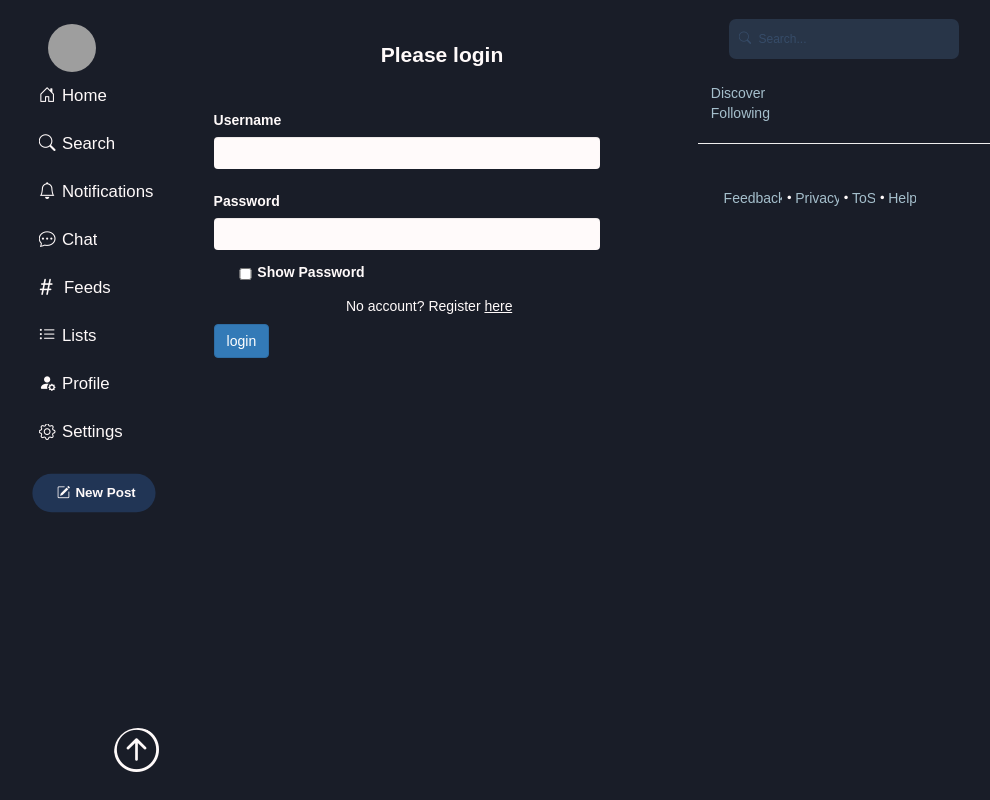
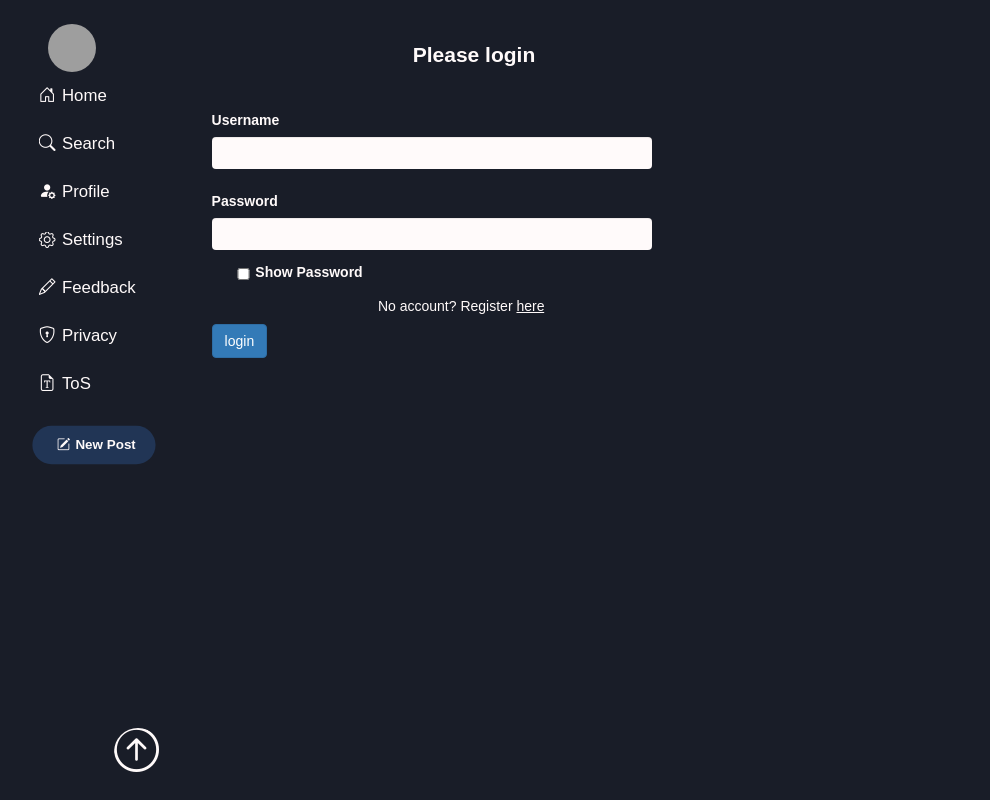
Before and after one commit to Synkrotic/FlutterTalk, a Flask app: page /profile in a window 1280 px wide. Shown: the whole page, without its empty margins (198-1188 px from the left). Run offline with Flask 3, Linux system fonts and the light colour scheme; data that the repository does not hold is empty; parts of the project's set-up code (start-up, migrations or seed data) failed here and were passed over; some libraries are stand-ins or nearby versions; grey boxes are pictures that could not be loaded.

Commit message:
Removed sidebar added items to navbar

```diff
--- a/app.py
+++ b/app.py
@@ -302,7 +302,7 @@ def getFullPage(renderedPage, activePageID=-1):
     )
 
     page += renderedPage
-    page += render_template("sidebar.html")
+    # page += render_template("sidebar.html")
     return page
 
 if __name__ == '__main__':
--- a/static/style.css
+++ b/static/style.css
@@ -17,13 +17,13 @@ body {
   color: var(--textColor) !important;
   display: flex;
   flex-direction: row;
-  justify-content: space-between;
+  justify-content: flex-start;
   height: 100vh;
   transition: 0.5s;
 }
 
 body main {
-  width: calc(40vw - 4px);
+  width: 45vw;
   border-top: none;
   border-bottom: none;
 }
--- a/templates/navbar.html
+++ b/templates/navbar.html
@@ -33,7 +33,7 @@
     {% endif %}
     <p>Search</p>
   </button>
-  <button
+  <!-- <button
     class="nav_button"
     id="notifications_button"
     title="Go to notifications."
@@ -69,6 +69,7 @@
       <i class="bi bi-list-ul"></i>
     {% endif %}
     <p>Lists</p>
+  </button> -->
   </button>
   <button class="nav_button" id="profile_button" title="Go to profile." onclick="goToPage('/profile')">
     {% if activeID==6 %}
@@ -86,6 +87,30 @@
     {% endif %}
     <p>Settings</p>
   </button>
+  <button class="nav_button" id="feedback_button" title="Send feedback to the developers" onclick="goToPage('/feedback')">
+    {% if activeID==2 %}
+      <i class="bi bi-pencil-fill"></i>
+    {% else %}
+      <i class="bi bi-pencil"></i>
+    {% endif %}
+    <p>Feedback</p>
+  </button>
+  <button class="nav_button" id="privacy_button" title="Read our privacy policy (in Russian)" onclick="goToPage('/privacy')">
+    {% if activeID==3 %}
+      <i class="bi bi-shield-lock-fill"></i>
+    {% else %}
+      <i class="bi bi-shield-lock"></i>
+    {% endif %}
+    <p>Privacy</p>
+  </button>
+  <button class="nav_button" id="terms_button" title="Read our terms of service" onclick="goToPage('/terms')">
+    {% if activeID==4 %}
+      <i class="bi bi-file-earmark-font-fill"></i>
+    {% else %}
+      <i class="bi bi-file-earmark-font"></i>
+    {% endif %}
+    <p>ToS</p>
+  </button>
   <button
     class="nav_button"
     id="new_post_button"
--- a/templates/search.html
+++ b/templates/search.html
@@ -3,7 +3,6 @@
     <i class="bi bi-search search_bar_icon"></i>
     <input type="text" class="search_bar" id="main_search_bar" placeholder="Search..." />
   </div>
-  <hr />
   <section id="search_results_container"></section>
   <div
       id="posts_loading_spinner"
--- a/templates/sidebar.html
+++ b/templates/sidebar.html
@@ -1,12 +1,13 @@
     <div class="sidebar">
-      <div class="search_bar_container">
+      <!-- <div class="search_bar_container">
         <i class="bi bi-search search_bar_icon"></i>
         <input type="text" class="search_bar" placeholder="Search..." />
-      </div>
+      </div> -->
+      <span style="margin-bottom: 5vh;"></span>
       <a href="/">Discover</a>
       <a href="?following=true">Following</a>
-      <hr />
-      <nav >
+      <!-- <hr /> -->
+      <nav>
         <a href="/feedback">Feedback</a>
         <b>・</b>
         <a href="/privacy">Privacy</a>
```
